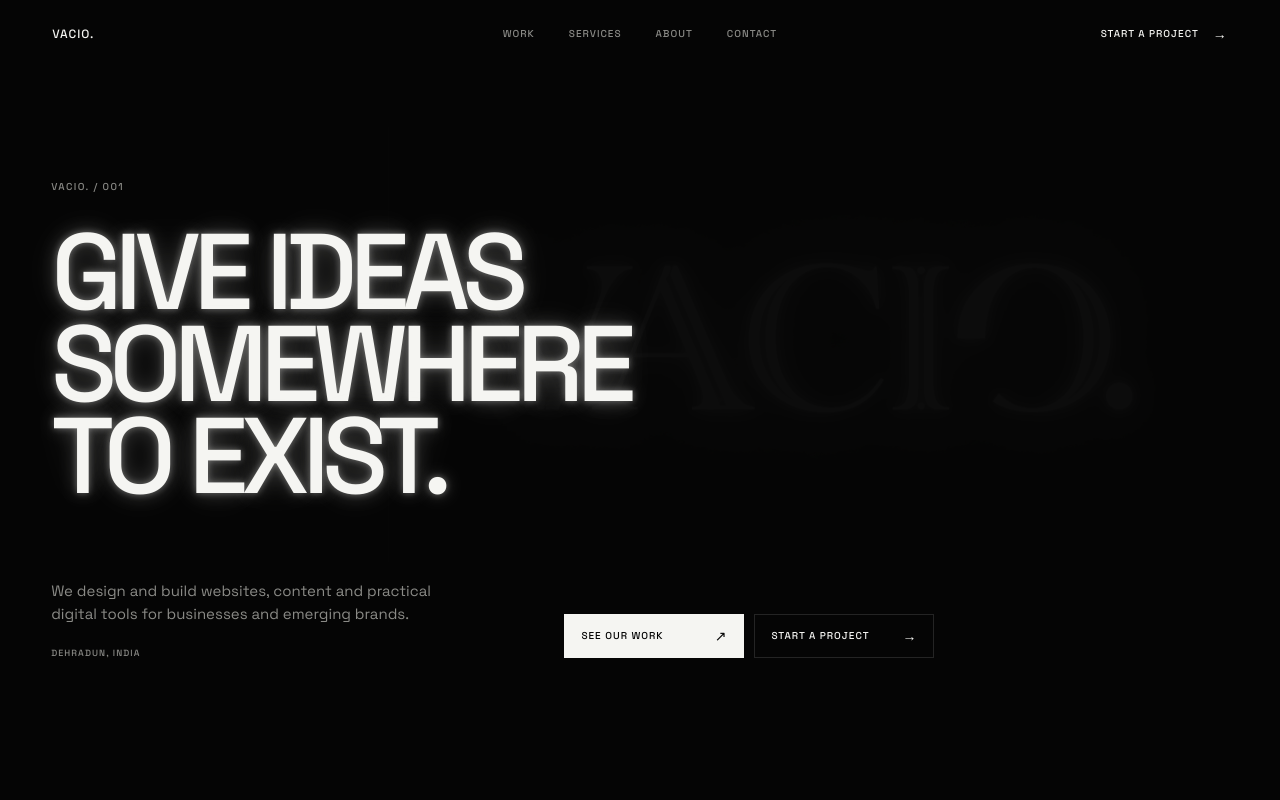
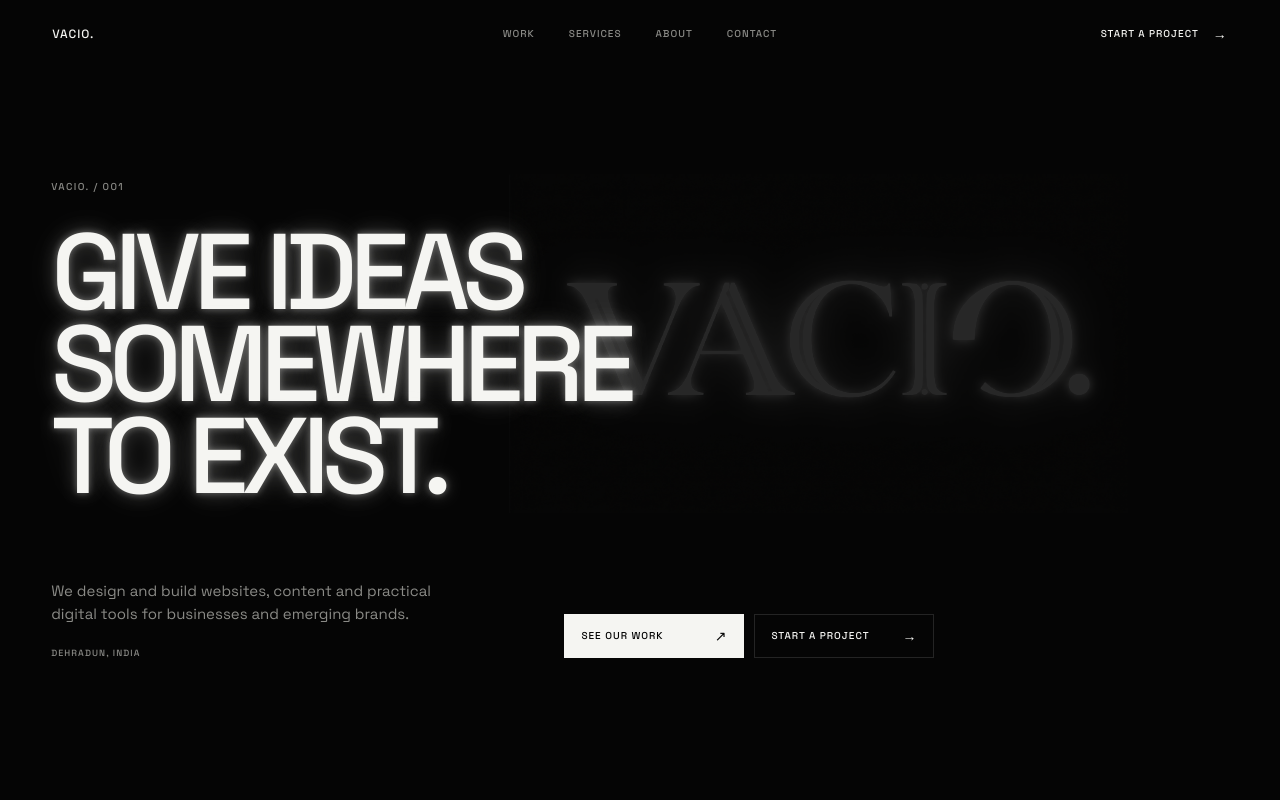
Before and after one commit to wlfparth27/vacio, a React (Vite) app: page / in a window 1280 px wide. Shown: the top 800 px of the page. Built offline with nearby package versions, Linux system fonts and the light colour scheme.

Commit message:
Move hero logo left to match reference layout

```diff
--- a/src/App.jsx
+++ b/src/App.jsx
@@ -97,9 +97,20 @@ function App() {
             <div
               className="hero__mark"
               aria-hidden="true"
-              style={{ right: '4%' }}
+              style={{
+                left: '24%',
+                right: 'auto',
+              }}
             >
-              <img src="/vacio-hero-logo.png" alt="" style={{ opacity: 0.18 }} />
+              <img
+                src="/vacio-hero-logo.png"
+                alt=""
+                style={{
+                  width: '78%',
+                  marginLeft: 'auto',
+                  filter: 'brightness(1.35)',
+                }}
+              />
             </div>
           </div>
         </section>
```
